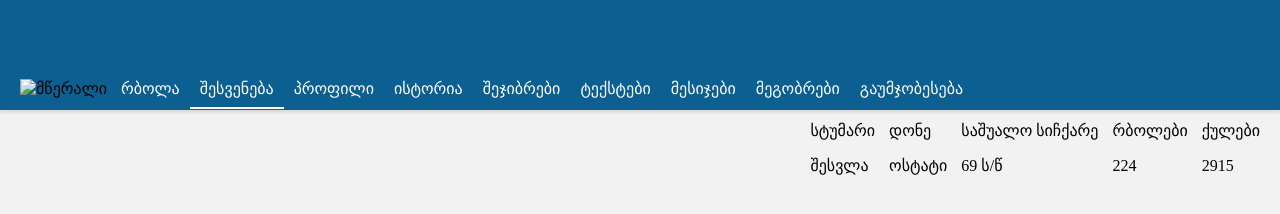
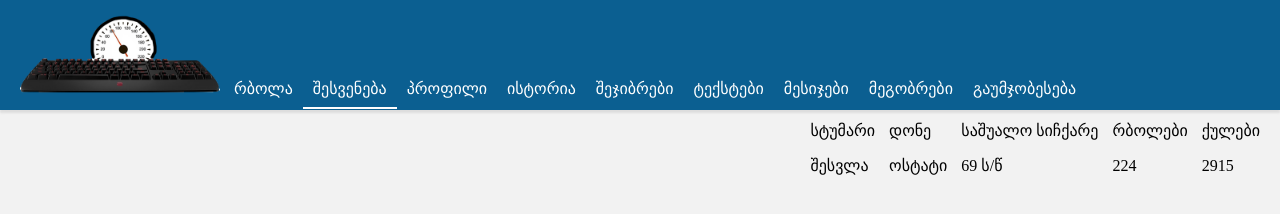
Before and after one commit to levani132/typeracergeo, a website: page public/index.html in a window 1280 px wide. Drawn offline with Linux system fonts and the light colour scheme.

Commit message:
removed axios, fixed logo link

```diff
--- a/public/index.html
+++ b/public/index.html
@@ -11,7 +11,7 @@
     <header class="header">
         <div class="header-left">
             <div class="header-logo inline-block">
-                <img src="public/img/logo.png" alt="მწერალი">
+                <img src="/public/img/logo.png" alt="მწერალი">
             </div>
             <ul class="navigation inline-block">
                 <li class="nav-item inline-block"><a href="/race">რბოლა</a>
```
Also changed, not shown: public/indexNew.html (+0 -1 lines).
